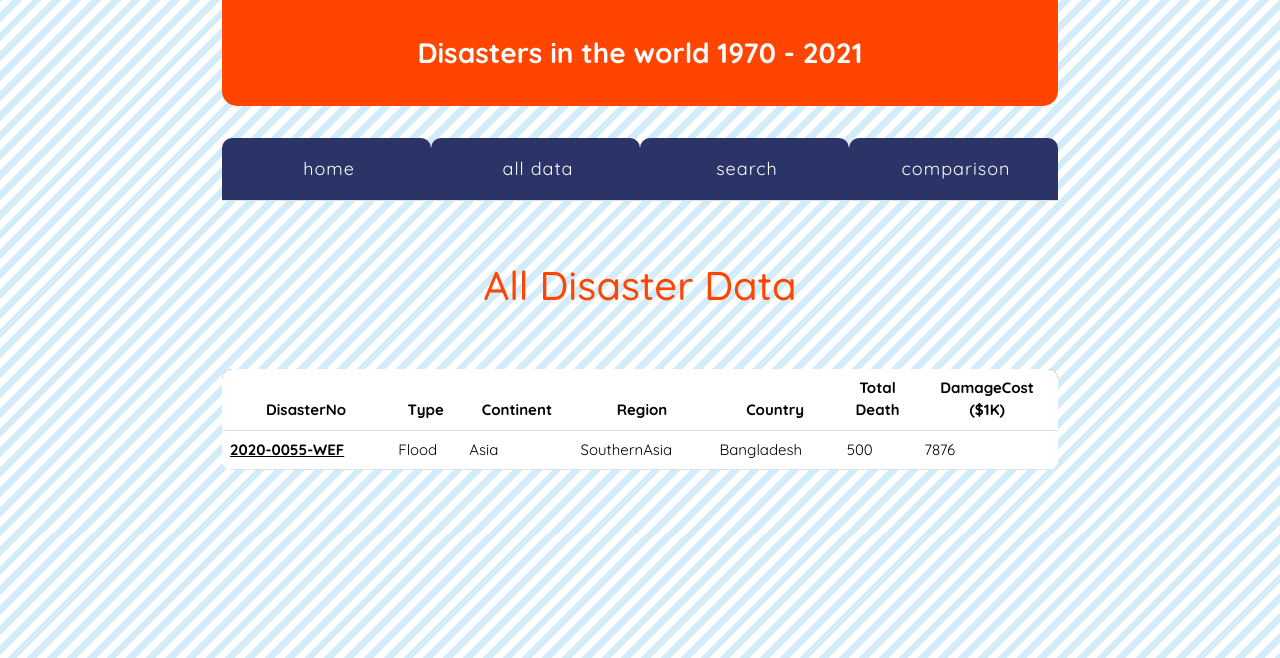
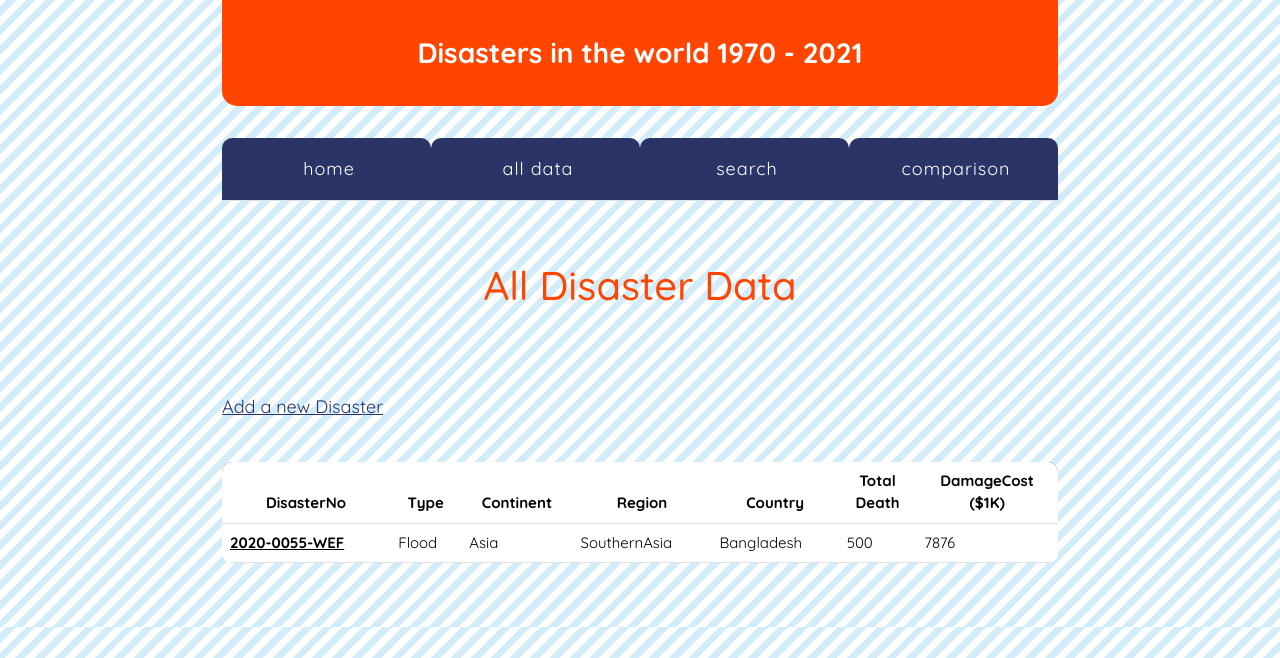
Before and after one commit to azusaw/hotel_CS551Q, a Django app: page /all in a window 1280 px wide. Shown: the top 658 px of the page. Run offline with Django 4.2, Linux system fonts and the light colour scheme; data comes from the database, SQL or seed files in the repository; some libraries are stand-ins or nearby versions.

Commit message:
create map and edit form(add, edit,delete)

```diff
--- a/data/_bk/continent_region_type_subgroup.sql
+++ b/data/_bk/continent_region_type_subgroup.sql
@@ -51,7 +51,7 @@ INSERT INTO disaster_type (id) VALUES
 ;
 
 INSERT INTO disaster_subgroup (id) VALUES
-	 ('Hydrogical'),
+	 ('Hydrological'),
 	 ('Meteological'),
 	 ('Climatological'),
 	 ('Geophysical'),
--- a/disaster/templates/all.html
+++ b/disaster/templates/all.html
@@ -4,5 +4,6 @@ All Disaster Data
 {% endblock %}
 {% block page_content %}
 <h1>All Disaster Data</h1>
+<p><a href={% url 'disaster_new' %}>Add a new Disaster</a></p>
 {% include 'disaster_table.html' with rows=disasters %}
 {% endblock %}
--- a/disaster/templates/base.html
+++ b/disaster/templates/base.html
@@ -17,7 +17,15 @@
     <!--Fontawesome-->
     <link href="{% static 'fontawesomefree/css/fontawesome.css' %}" rel="stylesheet" type="text/css">
     <link href="{% static 'fontawesomefree/css/brands.css' %}" rel="stylesheet" type="text/css">
-    <link href="{% static 'fontawesomefree/css/solid.css' %}" rel="stylesheet"
+    <link href="{% static 'fontawesomefree/css/solid.css' %}" rel="stylesheet">
+    {% load static %}
+    <link rel="stylesheet" href="https://unpkg.com/leaflet@1.7.1/dist/leaflet.css"
+    integrity="sha512-xodZBNTC5n17Xt2atTPuE1HxjVMSvLVW9ocqUKLsCC5CXdbqCmblAshOMAS6/keqq/sMZMZ19scR4PsZChSR7A=="crossorigin=""/>
+    <script src="https://unpkg.com/leaflet@1.7.1/dist/leaflet.js"
+integrity="sha512-XQoYMqMTK8LvdxXYG3nZ448hOEQiglfqkJs1NOQV44cWnUrBc8PkAOcXy20w0vlaXaVUearIOBhiXZ5V3ynxwA=="crossorigin=""></script>
+    <style>
+    #mapid { height: 350px; }
+    </style>
 </head>
 <body>
     <div class="container">
--- a/disaster/urls.py
+++ b/disaster/urls.py
@@ -8,4 +8,7 @@ urlpatterns = [
     path('detail/<slug:disasterNo>/', views.disaster_detail, name='detail'),
     path('search', views.search, name='search'),
     path('comparison', views.comparison, name='comparison'),
+    path('disaster_new/', views.disaster_new, name='disaster_new'), #'bear_new/'是地址名，views.bear_new是views.py中定义的def的名字，最终返回的是views.py中def的render的模板
+    path('disaster/<slug:disasterNo>/edit', views.disaster_edit, name='disaster_edit'),
+    path('disaster/<slug:disasterNo>/delete',views.disaster_delete, name='disaster_delete'),
 ]
--- a/disaster/views.py
+++ b/disaster/views.py
@@ -1,9 +1,38 @@
 from django.db.models import Count, Q
-from django.shortcuts import render, get_object_or_404
+from django.shortcuts import redirect, render, get_object_or_404
+from geopy.geocoders import Nominatim
+from .forms import SearchConditionForm, DisasterForm
+from .models import Disaster
+from django.db.models import F
 
-from .forms import SearchConditionForm
-from .models import Disaster
+def disaster_new(request):
+    if request.method=="POST":
+        form = DisasterForm(request.POST)
+        if form.is_valid():
+            disaster = form.save(commit=False)
+            disaster.save()
+            return redirect('detail', disasterNo=disaster.disasterNo)
+    else:
+        form = DisasterForm()
+    return render(request, 'disaster_edit.html', {'form':form})
 
+def disaster_edit(request, disasterNo):
+    disaster = get_object_or_404(Disaster, disasterNo=disasterNo)
+
+    if request.method=="POST":
+        form = DisasterForm(request.POST, instance=disaster)
+        if form.is_valid():
+            disaster = form.save(commit=False)
+            disaster.save()
+            return redirect('detail', disasterNo=disaster.disasterNo)
+    else:
+        form = DisasterForm(instance=disaster)
+    return render(request, 'disaster_edit.html', {'form':form, 'disaster':disaster})
+
+def disaster_delete(request, disasterNo):
+    disaster = get_object_or_404(Disaster, disasterNo=disasterNo)
+    disaster.delete()
+    return redirect('all')
 
 def home(request):
     return render(request, 'home.html')
@@ -16,7 +45,12 @@ def disaster_list(request):
 
 def disaster_detail(request, disasterNo):
     disaster = get_object_or_404(Disaster, disasterNo=disasterNo)
-    return render(request, 'disaster_detail.html', {'disaster': disaster})
+
+    # Convert text location to lat/long coordinates
+    geolocator = Nominatim(user_agent="disaster_detail")
+    geoLocation = geolocator.geocode(disaster.location)
+
+    return render(request, 'disaster_detail.html', {'disaster': disaster, 'geoLocation': {'latitude': geoLocation.latitude, 'longitude': geoLocation.longitude } if geoLocation else {} })
 
 
 def search(request):
@@ -82,3 +116,25 @@ def comparison(request):
         'continent_rows': continent_rows,
         'region_rows': region_rows
     })
+
+
+
+def disaster_map(disasterNo):
+    from django.db.models import F
+    from geopy.geocoders import Nominatim
+    from .models import Disaster
+
+    disaster = get_object_or_404(Disaster, disasterNo=disasterNo)
+
+
+    # Convert text location to lat/long coordinates
+    geolocator = Nominatim(user_agent="disaster_detail")
+
+    location = geolocator.geocode(disaster.location)
+
+    disaster.location_lat = location.latitude
+    disaster.location_long = location.longitude
+    disaster.save()
+
+ # Add this line
+    return
```
Also changed, not shown: disaster/forms.py (+6 -1 lines), disaster/management/commands/parse_csv.py (added, +77 -0 lines), disaster/templates/disaster_detail.html (+30 -0 lines), disaster/templates/disaster_edit.html (added, +12 -0 lines), disaster/static/images/placeholder-yellow.png (added), static/images/placeholder-yellow.png (added).
